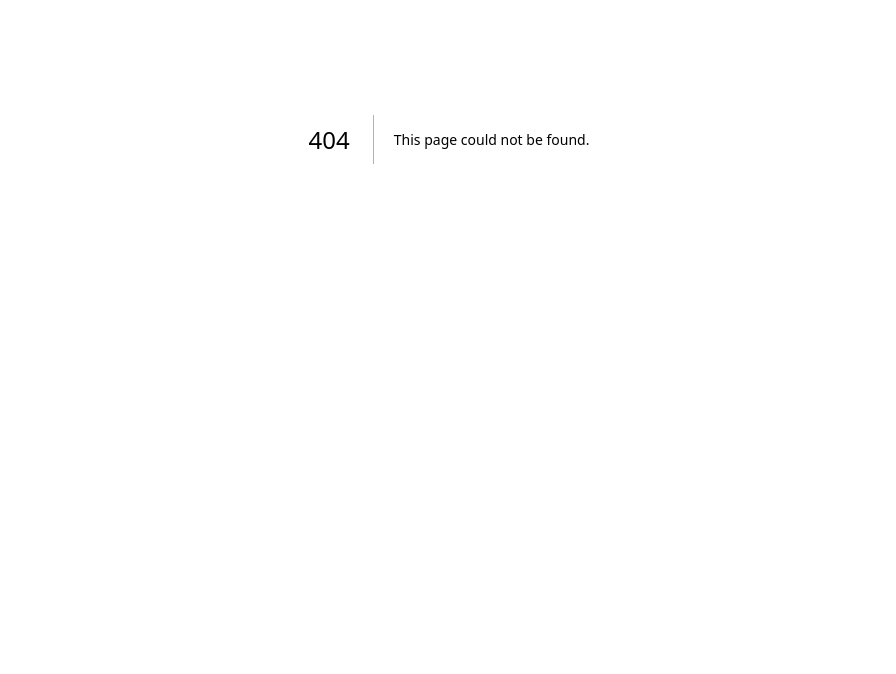
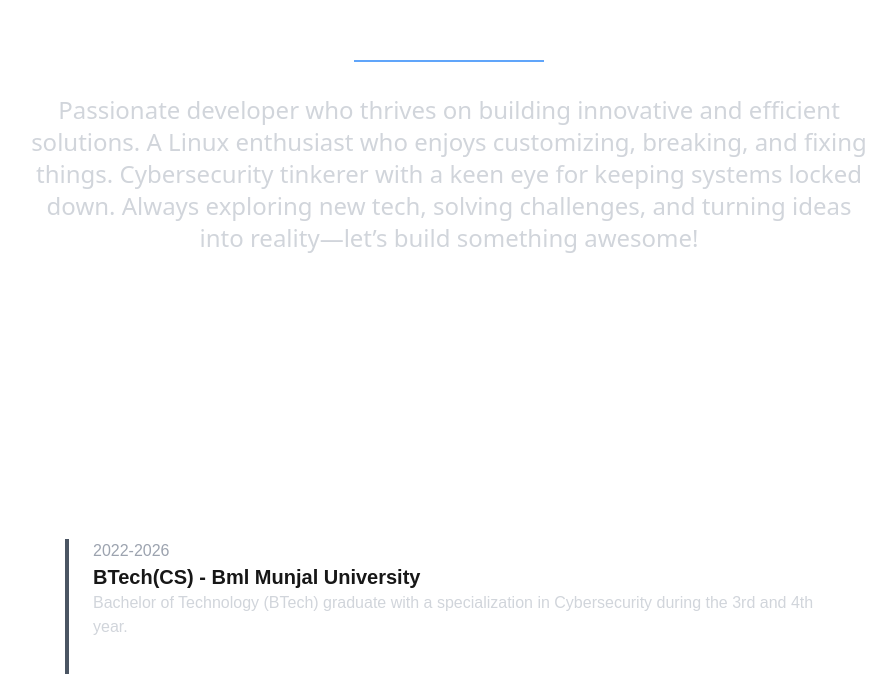
Before and after one commit to rishabh94033/portfolio, a Next.js app: page /about in a window 1280 px wide. Before the commit this address had no page. Shown: the part 261-935 px from the top of the page, without its empty margins (191-1087 px from the left). Before the commit the page ends 800 px from the top, so only its background shows below. Built offline with nearby package versions, Linux system fonts and the light colour scheme.

Commit message:
creted about page

```diff
--- /dev/null
+++ b/app/about/page.tsx
@@ -0,0 +1,51 @@
+
+import GridBackground from "@/components/animatedgrid"
+
+export default function AboutMe() {
+    return (
+        <div>
+        <div className="min-h-screen bg-#050505e7 text-white flex justify-center items-center relative">
+  {/* Grid background (specific size and centered) */}
+  <div className="absolute -z-20 h-full max-w-7xl left-1/2 -translate-x-1/2 overflow-hidden rounded-[300px]">
+    <GridBackground />
+  </div>
+
+  {/* Content container (centered with max-width and rounded corners) */}
+  <div className="relative max-w-6xl min-h-max bg-#3a3a20e7 text-white flex flex-col items-center justify-center pt-8 rounded-[300px] overflow-hidden">
+    {/* Content */}
+    <div className="w-full h-full flex flex-col justify-center items-center">
+      {/* Heading with blue underline */}
+      <div className="border-b-2 border-blue-400 pb-1 mb-4">
+        <h1 className="text-5xl font-bold text-center">Rishabh</h1>
+      </div>
+
+      {/* Paragraph with max-width and centered text */}
+      <div className="w-full flex justify-center items-center">
+        <p className="text-2xl text-gray-300 mb-12 pt-4 text-center px-6 max-w-4xl font-normal font-sans">
+          Passionate developer who thrives on building innovative and efficient solutions. A Linux enthusiast who enjoys customizing, breaking, and fixing things. Cybersecurity tinkerer with a keen eye for keeping systems locked down. Always exploring new tech, solving challenges, and turning ideas into reality—let’s build something awesome!
+        </p>
+      </div>
+    </div>
+  </div>
+</div>
+{/* Experience Timeline */}
+<section className="max-w-3xl mx-auto">
+          <div className="relative border-l-4 border-gray-600 pl-6 space-y-8">
+            {/* Education */}
+            <div>
+              <span className="text-gray-400">2022-2026</span>
+              <h3 className="text-xl font-semibold">BTech(CS) - Bml Munjal University</h3>
+              <p className="text-gray-300">Bachelor of Technology (BTech) graduate with a specialization in Cybersecurity during the 3rd and 4th year.</p>
+            </div>
+
+            {/* Work Experience (Add more as needed) */}
+            <div>
+              <span className="text-gray-400">July(2024)-September(2024)</span>
+              <h3 className="text-xl font-semibold">Summer Internship - Coding Blocks</h3>
+              <p className="text-gray-300">Brief description of your role and impact.</p>
+            </div>
+          </div>
+        </section>
+      </div>
+    );
+  }
--- a/app/page.tsx
+++ b/app/page.tsx
@@ -2,100 +2,7 @@ import Image from "next/image";
 
 export default function Home() {
   return (
-    <div className="grid grid-rows-[20px_1fr_20px] items-center justify-items-center min-h-screen p-8 pb-20 gap-16 sm:p-20 font-[family-name:var(--font-geist-sans)]">
-      <main className="flex flex-col gap-8 row-start-2 items-center sm:items-start">
-        <Image
-          className="dark:invert"
-          src="/next.svg"
-          alt="Next.js logo"
-          width={180}
-          height={38}
-          priority
-        />
-        <ol className="list-inside list-decimal text-sm text-center sm:text-left font-[family-name:var(--font-geist-mono)]">
-          <li className="mb-2">
-            Get started by editing{" "}
-            <code className="bg-black/[.05] dark:bg-white/[.06] px-1 py-0.5 rounded font-semibold">
-              app/page.tsx
-            </code>
-            .
-          </li>
-          <li>Save and see your changes instantly.</li>
-        </ol>
-
-        <div className="flex gap-4 items-center flex-col sm:flex-row">
-          <a
-            className="rounded-full border border-solid border-transparent transition-colors flex items-center justify-center bg-foreground text-background gap-2 hover:bg-[#383838] dark:hover:bg-[#ccc] text-sm sm:text-base h-10 sm:h-12 px-4 sm:px-5"
-            href="https://vercel.com/new?utm_source=create-next-app&utm_medium=appdir-template-tw&utm_campaign=create-next-app"
-            target="_blank"
-            rel="noopener noreferrer"
-          >
-            <Image
-              className="dark:invert"
-              src="/vercel.svg"
-              alt="Vercel logomark"
-              width={20}
-              height={20}
-            />
-            Deploy now
-          </a>
-          <a
-            className="rounded-full border border-solid border-black/[.08] dark:border-white/[.145] transition-colors flex items-center justify-center hover:bg-[#f2f2f2] dark:hover:bg-[#1a1a1a] hover:border-transparent text-sm sm:text-base h-10 sm:h-12 px-4 sm:px-5 sm:min-w-44"
-            href="https://nextjs.org/docs?utm_source=create-next-app&utm_medium=appdir-template-tw&utm_campaign=create-next-app"
-            target="_blank"
-            rel="noopener noreferrer"
-          >
-            Read our docs
-          </a>
-        </div>
-      </main>
-      <footer className="row-start-3 flex gap-6 flex-wrap items-center justify-center">
-        <a
-          className="flex items-center gap-2 hover:underline hover:underline-offset-4"
-          href="https://nextjs.org/learn?utm_source=create-next-app&utm_medium=appdir-template-tw&utm_campaign=create-next-app"
-          target="_blank"
-          rel="noopener noreferrer"
-        >
-          <Image
-            aria-hidden
-            src="/file.svg"
-            alt="File icon"
-            width={16}
-            height={16}
-          />
-          Learn
-        </a>
-        <a
-          className="flex items-center gap-2 hover:underline hover:underline-offset-4"
-          href="https://vercel.com/templates?framework=next.js&utm_source=create-next-app&utm_medium=appdir-template-tw&utm_campaign=create-next-app"
-          target="_blank"
-          rel="noopener noreferrer"
-        >
-          <Image
-            aria-hidden
-            src="/window.svg"
-            alt="Window icon"
-            width={16}
-            height={16}
-          />
-          Examples
-        </a>
-        <a
-          className="flex items-center gap-2 hover:underline hover:underline-offset-4"
-          href="https://nextjs.org?utm_source=create-next-app&utm_medium=appdir-template-tw&utm_campaign=create-next-app"
-          target="_blank"
-          rel="noopener noreferrer"
-        >
-          <Image
-            aria-hidden
-            src="/globe.svg"
-            alt="Globe icon"
-            width={16}
-            height={16}
-          />
-          Go to nextjs.org →
-        </a>
-      </footer>
-    </div>
-  );
+    <div>
+      hi there
+    </div>  );
 }
--- /dev/null
+++ b/components/animatedgrid.tsx
@@ -0,0 +1,75 @@
+"use client"
+
+import { useEffect, useState } from "react"
+
+export default function GridBackground() {
+  const [gridSize, setGridSize] = useState({ rows: 20, cols: 20 })
+  const [activeBoxes, setActiveBoxes] = useState<number[]>([])
+  const boxSize = 50 // Each square will be 60px x 60px
+  const maxWhiteBoxes = 20 // Limit to 20 white boxes before reset
+
+  useEffect(() => {
+    const updateGridSize = () => {
+      const width = window.innerWidth
+      const height = window.innerHeight
+
+      const cols = Math.floor(width / boxSize)
+      const rows = Math.floor(height / boxSize)
+
+      setGridSize({ rows, cols })
+    }
+
+    updateGridSize()
+    window.addEventListener("resize", updateGridSize)
+    return () => window.removeEventListener("resize", updateGridSize)
+  }, [])
+
+  useEffect(() => {
+    setActiveBoxes([])
+
+    const addRandomBox = () => {
+      setActiveBoxes((prev) => {
+        if (prev.length >= maxWhiteBoxes) {
+          return [] // Reset when reaching the limit
+        }
+
+        let newBox
+        do {
+          newBox = Math.floor(Math.random() * (gridSize.rows * gridSize.cols))
+        } while (prev.includes(newBox))
+
+        return [...prev, newBox]
+      })
+    }
+
+    const interval = setInterval(addRandomBox, 500) // Keep box selection fast
+    return () => clearInterval(interval)
+  }, [gridSize])
+
+  return (
+    <div className="relative w-full h-full min-h-screen bg-[#01010100] flex items-center justify-center">
+      <div
+        className="grid"
+        style={{
+          display: "grid",
+          gridTemplateColumns: `repeat(${gridSize.cols}, ${boxSize}px)`,
+          gridTemplateRows: `repeat(${gridSize.rows}, ${boxSize}px)`,
+          width: `${gridSize.cols * boxSize}px`,
+          height: `${gridSize.rows * boxSize}px`,
+          backgroundImage:
+            "linear-gradient(to right, rgba(255, 255, 255, 0.08) 1px, transparent 1px), linear-gradient(to bottom, rgba(255, 255, 255, 0.08) 1px, transparent 1px)",
+          backgroundSize: `${boxSize}px ${boxSize}px`,
+        }}
+      >
+        {Array.from({ length: gridSize.rows * gridSize.cols }).map((_, index) => (
+          <div
+            key={index}
+            className={`w-full h-full border border-white/5 transition-opacity duration-[6000ms] ease-in-out ${
+              activeBoxes.includes(index) ? "bg-white/20 opacity-100" : "opacity-0"
+            } backdrop-blur-md`}
+          />
+        ))}
+      </div>
+    </div>
+  )
+}
--- /dev/null
+++ b/components/navbar.tsx
@@ -0,0 +1,14 @@
+import Link from "next/link";
+
+export default function Navbar() {
+  return (
+    <nav className="pt-5 pb-5 bg-gray-900">
+      <ul className="flex flex-row justify-center gap-12 text-xl">
+        <li><Link href="/">Home</Link></li>
+        <li><Link href="/projects">Projects</Link></li>
+        <li><Link href="/about">About</Link></li>
+        <li><Link href="/contact">Contact</Link></li>
+      </ul>
+    </nav>
+  );
+}
```
Also changed, not shown: pages/about.tsx (added), pages/contact.tsx (added), pages/projects.tsx (added).
